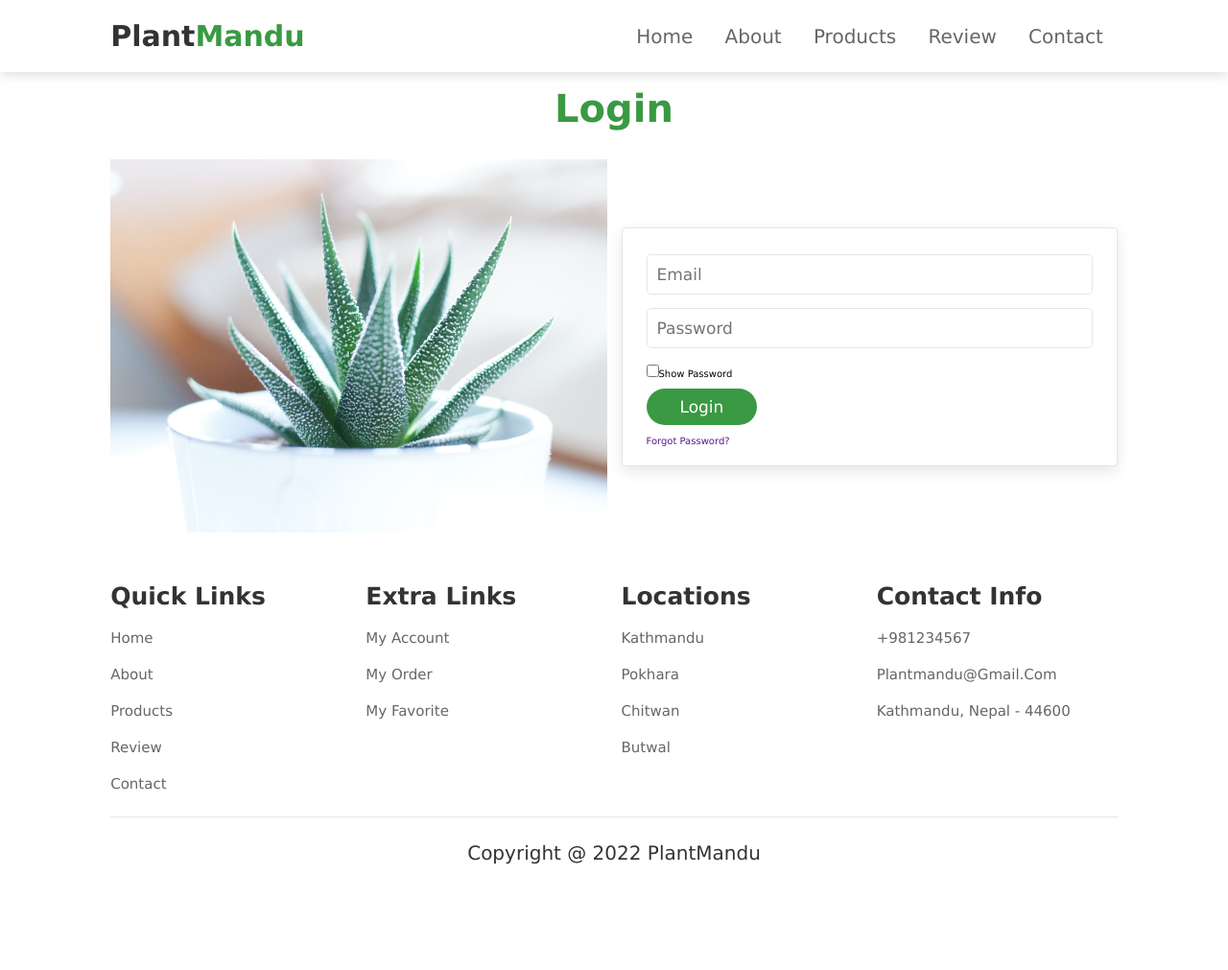
After one commit to jeenamaharjan/Plant-Mandu, a PHP site: page /login.php in a window 1280 px wide. The commit adds this page. Shown: the whole page at 96% size. Run offline with PHP 8.4, Linux system fonts and the light colour scheme; data that the repository does not hold is empty.

Commit message:
created login and added hide password in login

```diff
--- /dev/null
+++ b/config.php
@@ -0,0 +1,10 @@
+<?php
+
+$databaseHost = 'localhost';
+$databaseName = 'plantmandu';
+$databaseUsername = 'root';
+$databasePassword = '';
+
+$mysqli = mysqli_connect($databaseHost, $databaseUsername, $databasePassword, $databaseName);
+
+?>
--- a/css/style.css
+++ b/css/style.css
@@ -376,6 +376,12 @@ header .fa-bars{
     color:#999;
 }
 
+.login{
+    padding-top: 6rem;
+}
+
+
+
 .contact .row{
     display: flex;
     flex-wrap: wrap-reverse;
--- a/index.html
+++ b/index.php
@@ -35,7 +35,7 @@
     <div class="icons">
         <a href="#" class="fas fa-heart"></a>
         <a href="#" class="fas fa-shopping-cart"></a>
-        <a href="#" class="fas fa-user"></a>
+        <a href="login.php" class="fas fa-user"></a>
     </div>
 
 </header>
@@ -320,7 +320,7 @@
         <div class="user">
             <img src="images/pic-2.png" alt="">
             <div class="user-info">
-                <h3>Kabina GC</h3>
+                <h3>Karina Joshi</h3>
                 <span>happy customer</span>
             </div>
         </div>
--- /dev/null
+++ b/login.php
@@ -0,0 +1,174 @@
+<?php
+//including database connection file
+include_once("config.php");
+$result = mysqli_query($mysqli, "SELECT * FROM customers ORDER BY id ASC"); //using mysql query instead
+if(!$result) die ("Database fetch failed: ".mysqli_error($mysqli));
+?>
+
+<!DOCTYPE html>
+<html lang="en">
+<head>
+    <meta charset="UTF-8">
+    <meta http-equiv="X-UA-Compatible" content="IE=edge">
+    <meta name="viewport" content="width=device-width, initial-scale=1.0">
+    <title>PlantMandu Login </title>
+
+    <!-- font awesome cdn link  -->
+    <link rel="stylesheet" href="https://cdnjs.cloudflare.com/ajax/libs/font-awesome/5.15.3/css/all.min.css">
+
+    <!-- custom css file link  -->
+    <link rel="stylesheet" href="css/style.css">
+
+    <!-- Validate jss file -->
+    <script src="validateLogin.js"></script>
+</head>
+<body>
+
+<!-- header section starts  -->
+
+<header>
+
+    <input type="checkbox" name="" id="toggler">
+    <label for="toggler" class="fas fa-bars"></label>
+
+    <a href="index.php" class="logo">Plant<span>Mandu</span></a>
+
+    <nav class="navbar">
+        <a href="index.php">home</a>
+        <a href="index.html">about</a>
+        <a href="index.html">products</a>
+        <a href="index.html">review</a>
+        <a href="index.html">contact</a>
+    </nav>
+
+    <!-- <div class="icons">
+        <a href="#" class="fas fa-heart"></a>
+        <a href="login.html" class="fas fa-shopping-cart"></a>
+        <a href="login.html" class="fas fa-user"></a>
+    </div> -->
+
+</header>
+
+<!-- header section ends -->
+
+<!-- login section starts  -->
+
+<section class="login contact" id="contact">
+
+    <h1 class="heading"> <span> Login</span></h1>
+
+    <div class="row">
+
+        <div class="image">
+            <img src="images/login-img.jpg" alt="">
+        </div>
+
+        <form action="check_records.php" method="post" onsubmit="return validateLogin(this)">
+            <input type="email" placeholder="Email" class="box" name="email" id="email">
+            <input type="password" placeholder="Password" class="box" name="password" id="password">
+            <input type="checkbox" onclick="myFunction()" class="btn">Show Password
+            <br>
+            <input type="submit" value="Login" class="btn" id="submit" name="submit">
+            <br><br>
+            <a href="">Forgot Password?</a>
+        </form>
+    </div>
+
+</section>
+<!-- to hide password unless toggled -->
+<script>
+    function myFunction() {
+  var x = document.getElementById("password");
+  if (x.type === "password") {
+    x.type = "text";
+  } else {
+    x.type = "password";
+  }
+}
+</script>
+
+<!-- jQuery and Ajax to validate user credentials
+<script src="https://ajax.googleapis.com/ajax/libs/jquery/3.6.0/jquery.min.js"></script>
+<script language="javascript">
+$(function() {
+// set a event handler to the button
+  $("#submit").click(function() {
+    // Retrieving form data
+    var email = $("#email").val();
+    var pass = $("#password").val();
+
+    // Sending form data to the server side php script.
+    $.ajax({
+        type: "POST",
+        url: "check_records.php",
+        data: { email:email, password:password }
+    }).done(function( data ) {
+
+        // Now the output from PHP is set to 'data'.
+        // Check if the 'data' contains 'OK' or 'NG'
+        if (data.indexOf("OK") >= 0){
+           alert("Login Successed.");
+            //location.href = "ok.html";
+
+        }else if(data.indexOf("NG") >= 0){
+            alert("Login Faild.");
+            //location.href = "ng.html";
+        }
+    });
+  });
+});
+</script> -->
+
+
+
+
+<!-- login section ends -->
+
+
+<!-- footer section starts  -->
+
+<section class="footer">
+
+    <div class="box-container">
+
+        <div class="box">
+            <h3>quick links</h3>
+            <a href="#">home</a>
+            <a href="#">about</a>
+            <a href="#">products</a>
+            <a href="#">review</a>
+            <a href="#">contact</a>
+        </div>
+
+        <div class="box">
+            <h3>extra links</h3>
+            <a href="#">my account</a>
+            <a href="#">my order</a>
+            <a href="#">my favorite</a>
+        </div>
+
+        <div class="box">
+            <h3>locations</h3>
+            <a href="#">Kathmandu</a>
+            <a href="#">Pokhara</a>
+            <a href="#">Chitwan</a>
+            <a href="#">Butwal</a>
+        </div>
+
+        <div class="box">
+            <h3>contact info</h3>
+            <a href="#">+981234567</a>
+            <a href="#">plantmandu@gmail.com</a>
+            <a href="#">Kathmandu, Nepal - 44600</a>
+           <!-- <img src="images/payment.png" alt="">-->
+        </div>
+
+    </div>
+
+    <div class="credit"> Copyright @ 2022 PlantMandu</div>
+
+</section>
+
+<!-- footer section ends -->
+</body>
+</html>
--- /dev/null
+++ b/validateLogin.js
@@ -0,0 +1,19 @@
+function validateLogin(form){
+    failMsg = validateEmail(form.email.value)
+    failMsg += validatePassword(form.password.value)
+}
+
+function validateEmail(field){
+    if (field == "") return "No email was entered.\n"
+    else if (!/[@]/.test(field) || !/[.]/.test(field)) return "Email must contain @ and ."
+    else return ""
+}
+
+
+function validatePassword(field){
+    if (field =="") return "No Password was entered.\n"
+    else if (field.length < 4) return "Passwords must be of at least 5 characters.\n"
+    else return ""
+}
+
+// We also have to validate that the user email and passwords match the ones in database
```
Also changed, not shown: check_records.php (added, +38 -0 lines), images/login-img.jpg (added).
